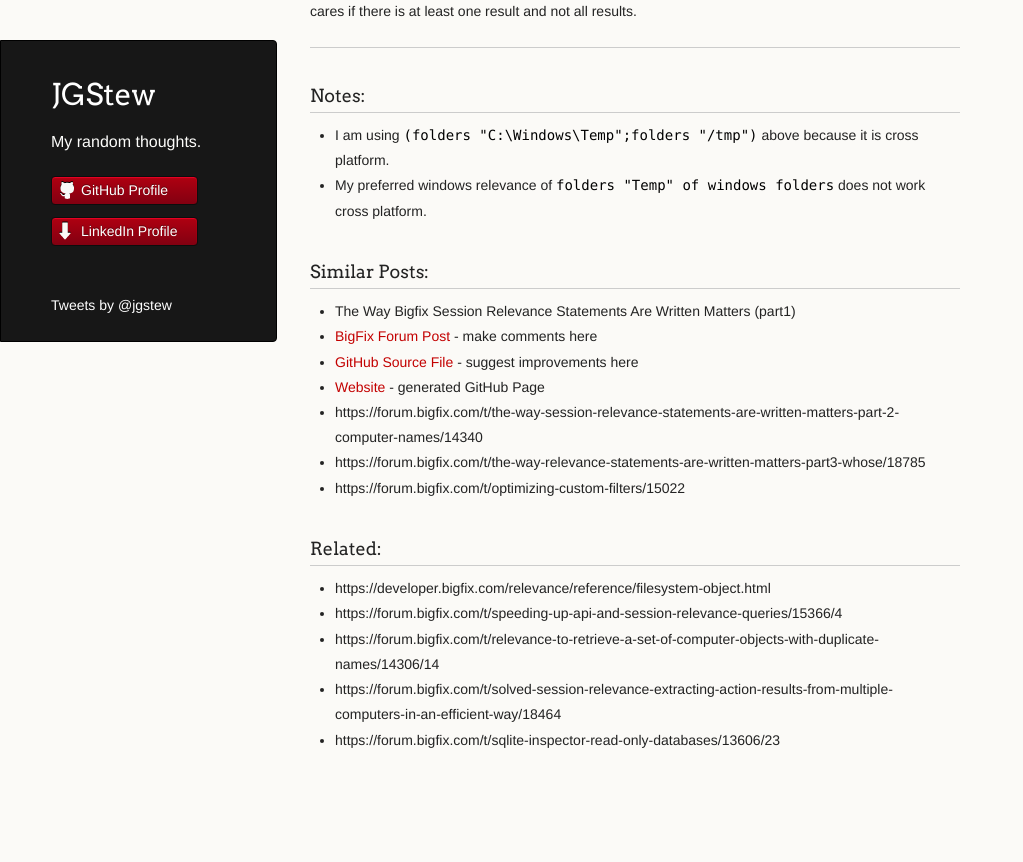
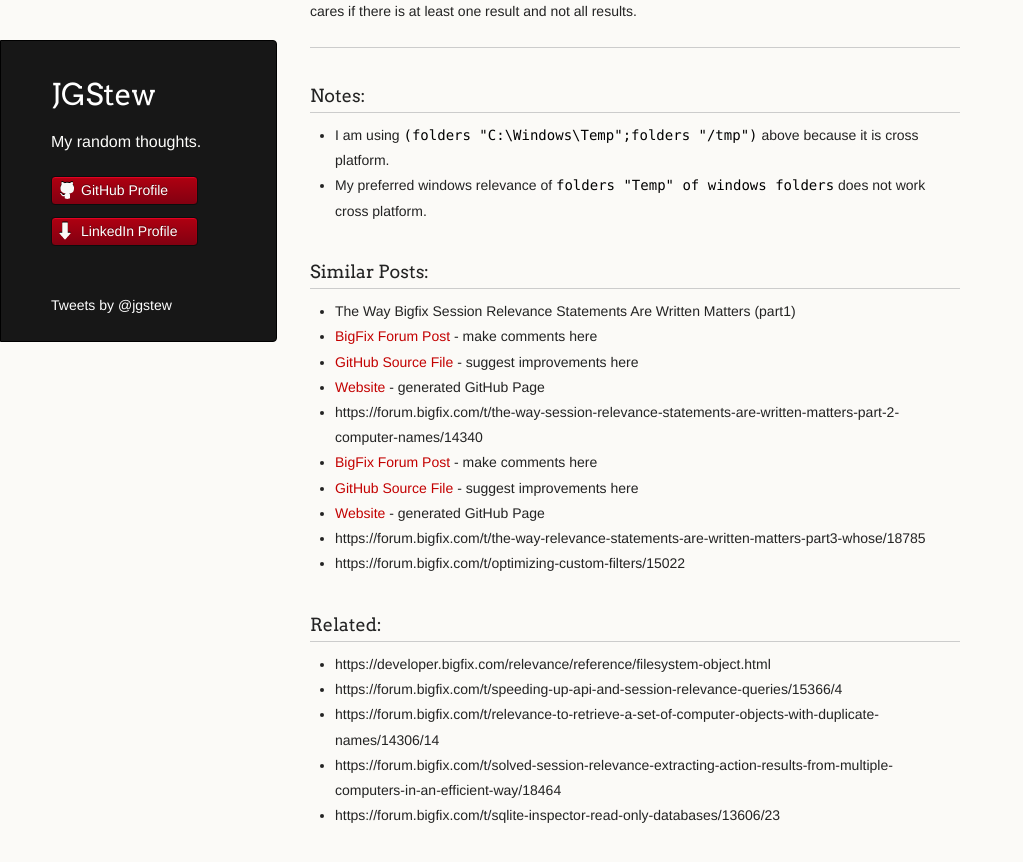
Before and after one commit to jgstew/jgstew.github.io, a Jekyll site: the page built from _posts/2016-12-01-Optimizing-BigFix-Relevance:-exists.md, in a window 1280 px wide and 900 px high, scrolled down 1017 px. Shown: the top 862 px of the window, without its empty margins (0-1023 px from the left). Built offline with Jekyll 4.4.1, drawn with Linux system fonts in a browser that asks for light colours; comment, search, counter and statistics services are not loaded; before the commit the page ends 1842 px from its top, so only the background shows below that.

Commit message:
Update 2016-12-01-Optimizing-BigFix-Relevance:-exists.md
reworking the links

```diff
--- a/_posts/2016-12-01-Optimizing-BigFix-Relevance:-exists.md
+++ b/_posts/2016-12-01-Optimizing-BigFix-Relevance:-exists.md
@@ -40,6 +40,9 @@ The strange part of this example is the fact that both use `descendants` which i
  - [GitHub Source File](https://github.com/jgstew/jgstew.github.io/blob/master/_posts/2015-06-18-The-way-BigFix-Session-Relevance-statements-are-written-matters-(part1).md) - suggest improvements here
  - [Website](http://jgstew.github.io/2015/06/18/The-way-BigFix-Session-Relevance-statements-are-written-matters-(part1).html) - generated GitHub Page
 - https://forum.bigfix.com/t/the-way-session-relevance-statements-are-written-matters-part-2-computer-names/14340
+ - [BigFix Forum Post]() - make comments here
+ - [GitHub Source File]() - suggest improvements here
+ - [Website]() - generated GitHub Page
 - https://forum.bigfix.com/t/the-way-relevance-statements-are-written-matters-part3-whose/18785
 - https://forum.bigfix.com/t/optimizing-custom-filters/15022
 
```
